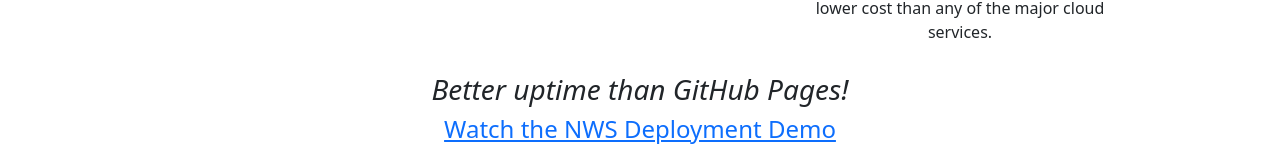
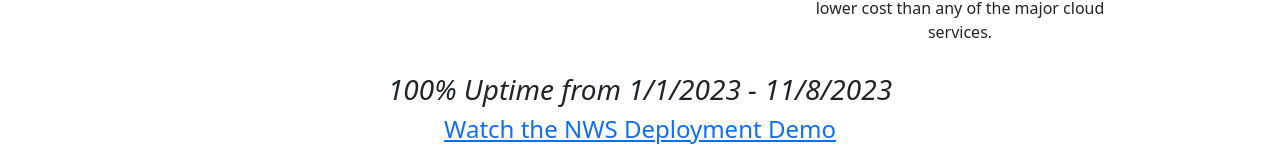
Before and after one commit to nickorlow/nws-site, a React (Create React App) app: page / in a window 1280 px wide. Shown: the part 262-422 px from the top of the page. Built offline with nearby package versions, Linux system fonts and the light colour scheme; no server answers.

Commit message:
Update HomePage.tsx

```diff
--- a/src/components/HomePage.tsx
+++ b/src/components/HomePage.tsx
@@ -47,7 +47,7 @@
                 </div>
             </div>
             <div className={"w-100 mt-2 flex justify-content-center align-content-center text-center"}>
-                <h3><i>Better uptime than GitHub Pages!</i></h3>
+                <h3><i>100% Uptime from 1/1/2023 - 11/8/2023</i></h3>
                 <h4><a href={"https://youtu.be/WHdXWMFHuqA"} target="_blank" rel="noopener noreferrer">Watch the NWS Deployment Demo</a></h4>
             </div>
             <div style={{width: '75vw'}}>
```
